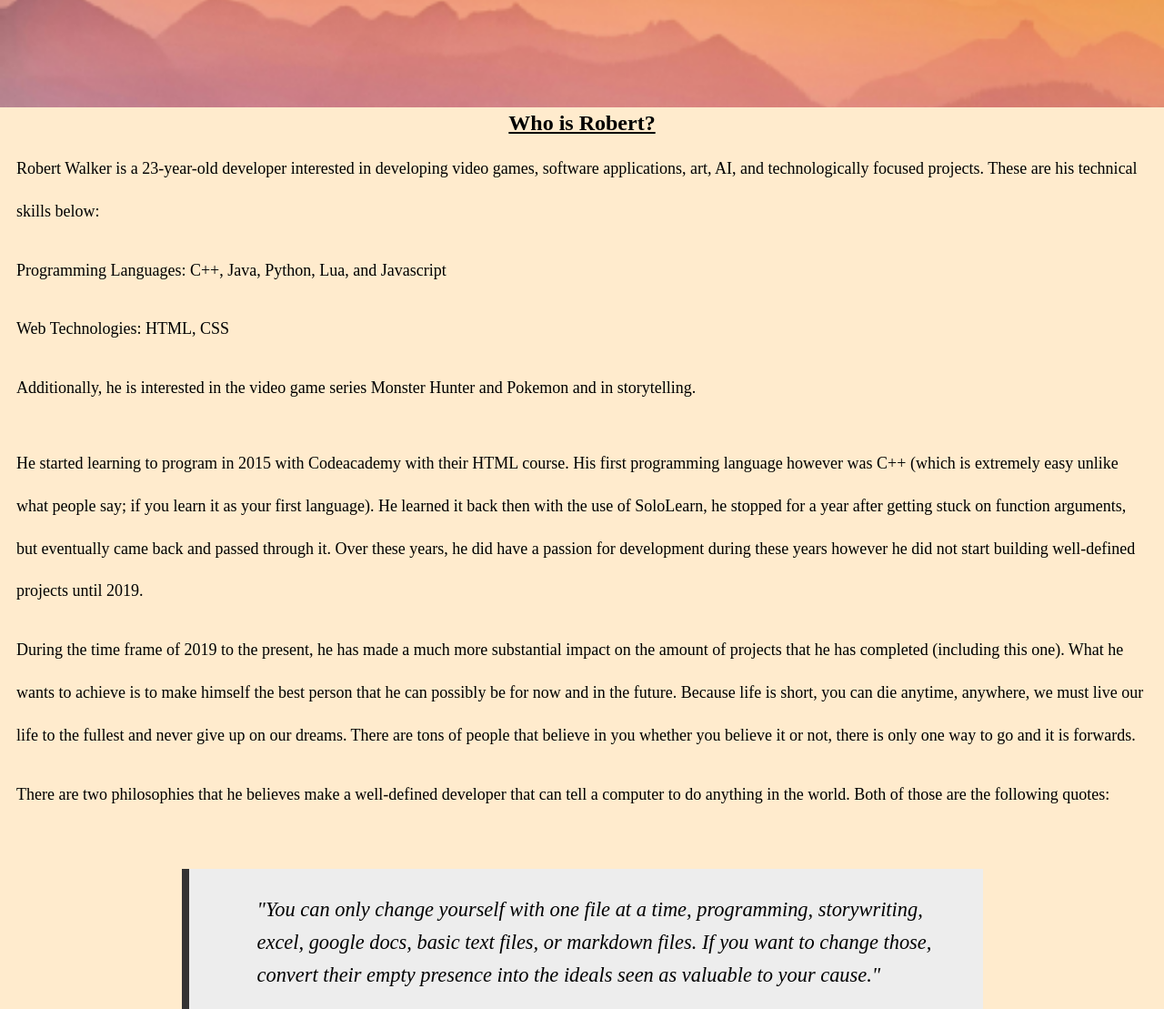
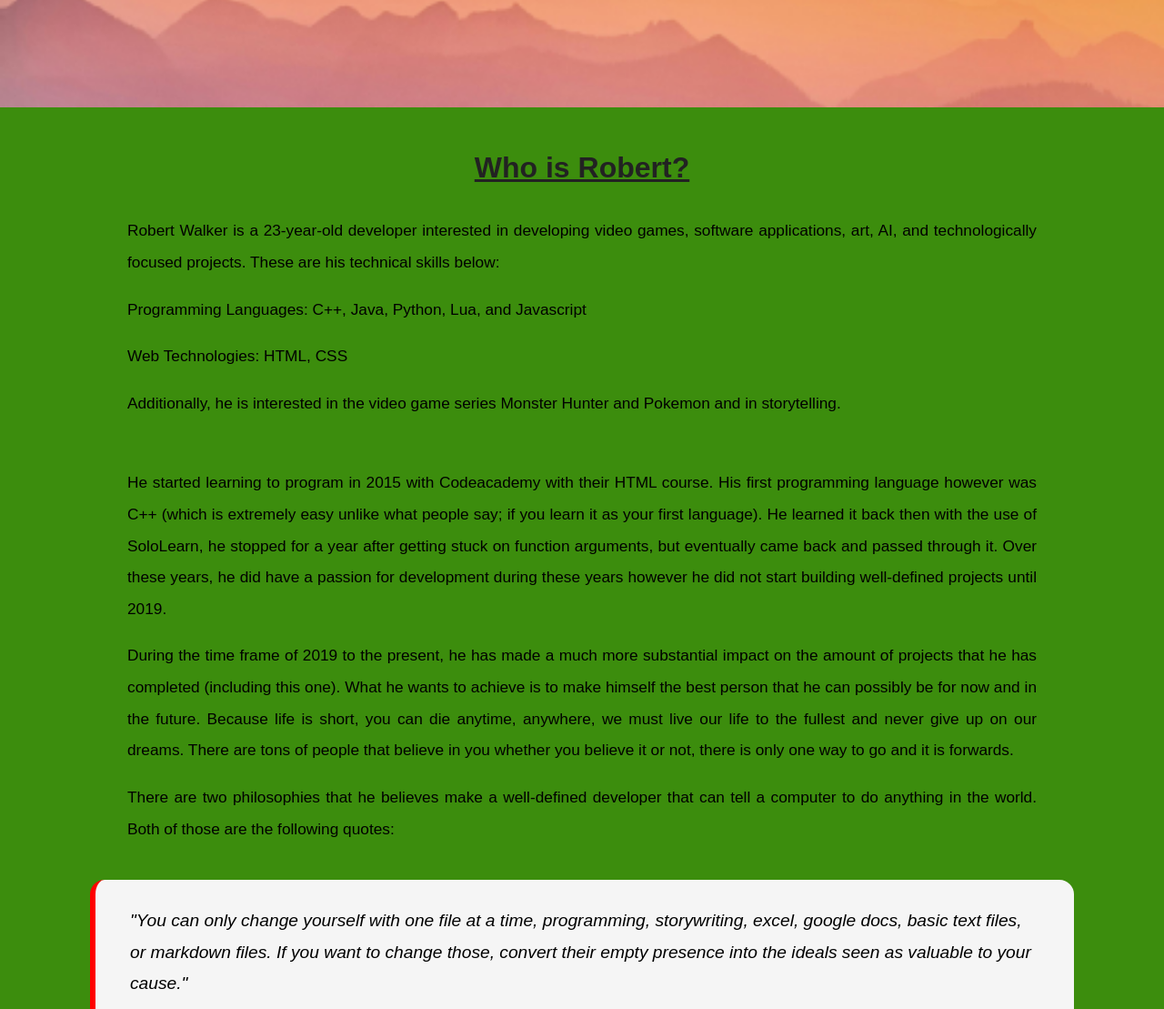
Before and after one commit to Robert-Walker0/Portfolio, a plain HTML site: page index.html in a window 1280 px wide. Shown: the part 730-1839 px from the top of the page at 91% size. Drawn offline with Linux system fonts and the light colour scheme.

Commit message:
refactor: improve styling in style.css
The default font was changed from the HTML default to Arial and sans
serif. Additionally, the styling for the about me section and
blockquotes were updated in style for a more professional look.

```diff
--- a/css/style.css
+++ b/css/style.css
@@ -2,7 +2,8 @@
 
 body {
   margin: 0;
-  background-color: blanchedalmond;
+  background-color: #3c8d0d;
+  font-family: Arial, sans-serif;
 }
 
 hr {
@@ -59,7 +60,6 @@ body h1 {
 
 
 .name {
-    color: rgb(97, 21, 21);
     text-align: center;
     top: 50%;
     left: 50%;
@@ -73,53 +73,64 @@ body h1 {
     padding: 10px 25px;
     cursor: pointer;
     outline: 0;
-    color: rgb(97, 21, 21);
     text-align: center;
     display: inline;
 }
 
 /* About section */
 .about {
-    background: blanchedalmond;
-    margin: 0px;
+    padding: 2em 1em;
 }
 
 blockquote {
-    padding: 0.5 1em;
-    line-height: 2.6;
-    font-size: 1.4em;
-    width:60%;
-    margin:50px auto;
-    font-style:italic;
-    padding:1.2em 30px 1.2em 75px;
-    border-left:8px solid #333;
-    line-height:1.6;
+    padding: 1.5em 2em;
+    line-height: 1.8;
+    font-size: 1.2em;
+    max-width: 1000px;
+    background-color: #F5F5F5;
+    font-style: italic;
+    border-left: 6px solid #f00;
+    border-radius: 16px;
     position: relative;
-    background:#EDEDED;
+    margin: 2em auto;
 }
 
 blockquote span {
     display: block;
-    color: #333;
+    margin-top: 2em;
+    color: black;
     font-weight: bold;
     font-style: normal;
-    margin-top: 1em;
+    text-align: right;
 }
 
 .about h2 {
-     margin: 0px;
-    color: black;
-    padding: 4px;
+    margin: 0;
+    color: #222;
+    text-decoration: underline;
+    padding: 0.5em 0;
     text-align: center;
-    text-decoration: underline;
+    font-size: 2em;
 }
 
+.about p {
+    margin: 1em auto;
+    padding: 0 1.5em;
+    line-height: 2em;
+    color:  black;
+    font-size: 1.08em;
+    max-width: 1000px;
+    text-align: justify;
+}
+
+/*
 .about p {
     margin: 0px;
     padding: 0.5em 1em;
     line-height: 2.6;
     font-size: 18px;
 }
+*/
 
 /* Footer section */
 .contact {
```
